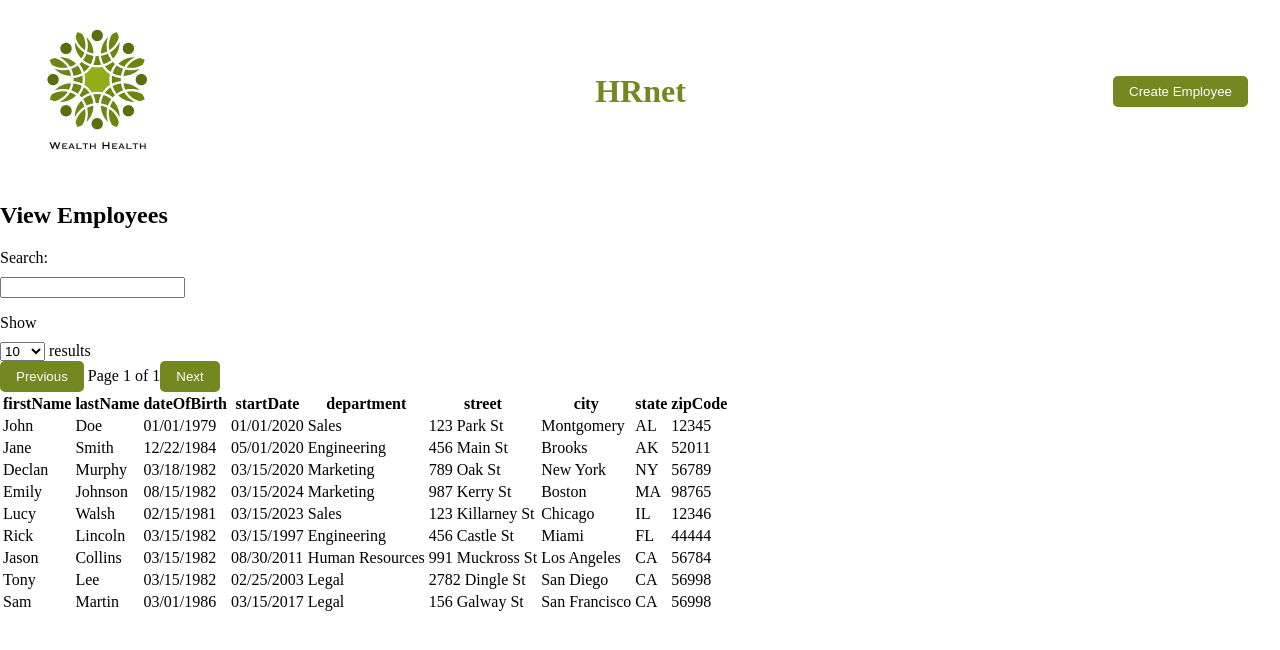
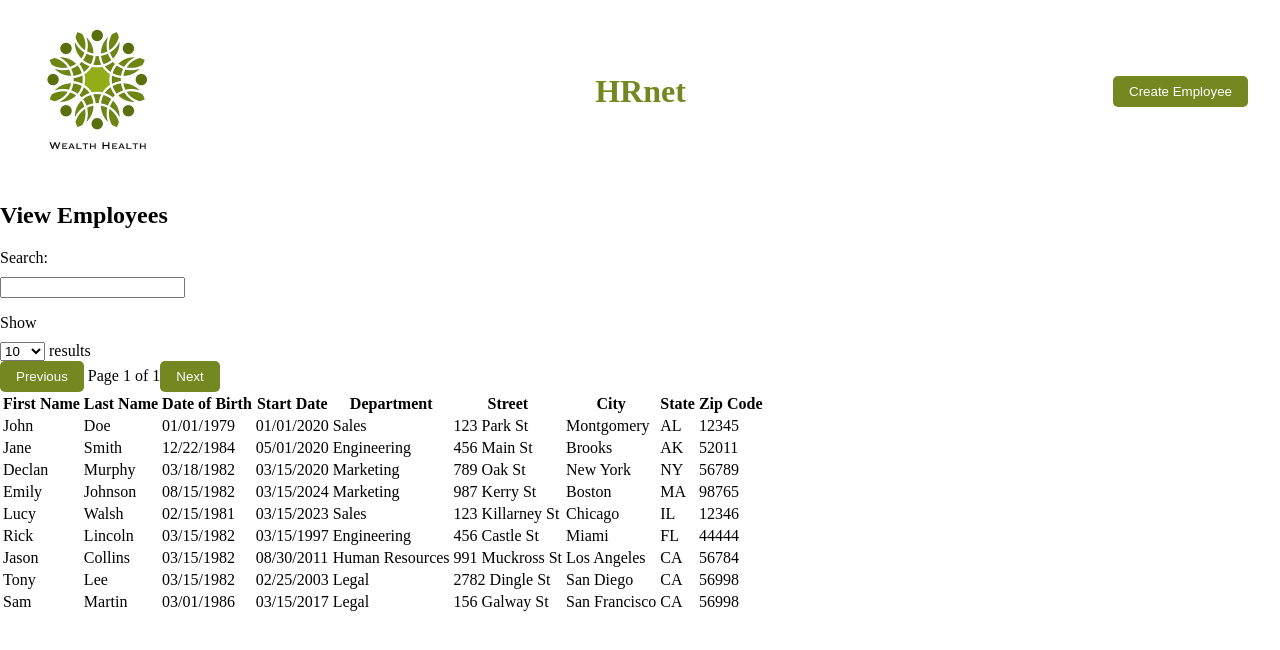
Before and after one commit to stelda/hrnet-react, a React (Create React App) app: page /list in a window 1280 px wide. Shown: the top 650 px of the page. Built offline with nearby package versions, Linux system fonts and the light colour scheme.

Commit message:
Add header labels

```diff
--- a/src/components/Table.js
+++ b/src/components/Table.js
@@ -6,6 +6,18 @@
     const [rowsPerPage, setRowsPerPage] = useState(10);
     const [currentPage, setCurrentPage] = useState(1);
     const [searchQuery, setSearchQuery] = useState('');
+
+    const HEADER_LABELS = {
+        firstName: 'First Name',
+        lastName: 'Last Name',
+        dateOfBirth: 'Date of Birth',
+        startDate: 'Start Date',
+        department: 'Department',
+        street: 'Street',
+        city: 'City',
+        state: 'State',
+        zipCode: 'Zip Code'
+    };
 
     const handleSearch = (data) => {
         return data.filter(row =>
@@ -39,7 +51,7 @@
                 <thead>
                 <tr>
                     {headers.map((header, index) => (
-                        <th key={index}>{header}</th>
+                        <th key={index}>{HEADER_LABELS[header] || header}</th>
                     ))}
                 </tr>
                 </thead>
@@ -47,7 +59,11 @@
                     {selectedData.map((row, rowIndex) => (
                         <tr key={rowIndex}>
                             {headers.map((header, colIndex) => (
-                           <td key={colIndex}>{row[header] instanceof Date ? row[header].toLocaleDateString('en-US', { year: 'numeric', month: '2-digit', day: '2-digit' }) : row[header]}</td>
+                                <td key={colIndex}>{row[header] instanceof Date ? row[header].toLocaleDateString('en-US', {
+                                    year: 'numeric',
+                                    month: '2-digit',
+                                    day: '2-digit'
+                                }) : row[header]}</td>
                             ))}
                         </tr>
                     ))}
```
Lines whose indentation alone changed are shown as unchanged.
